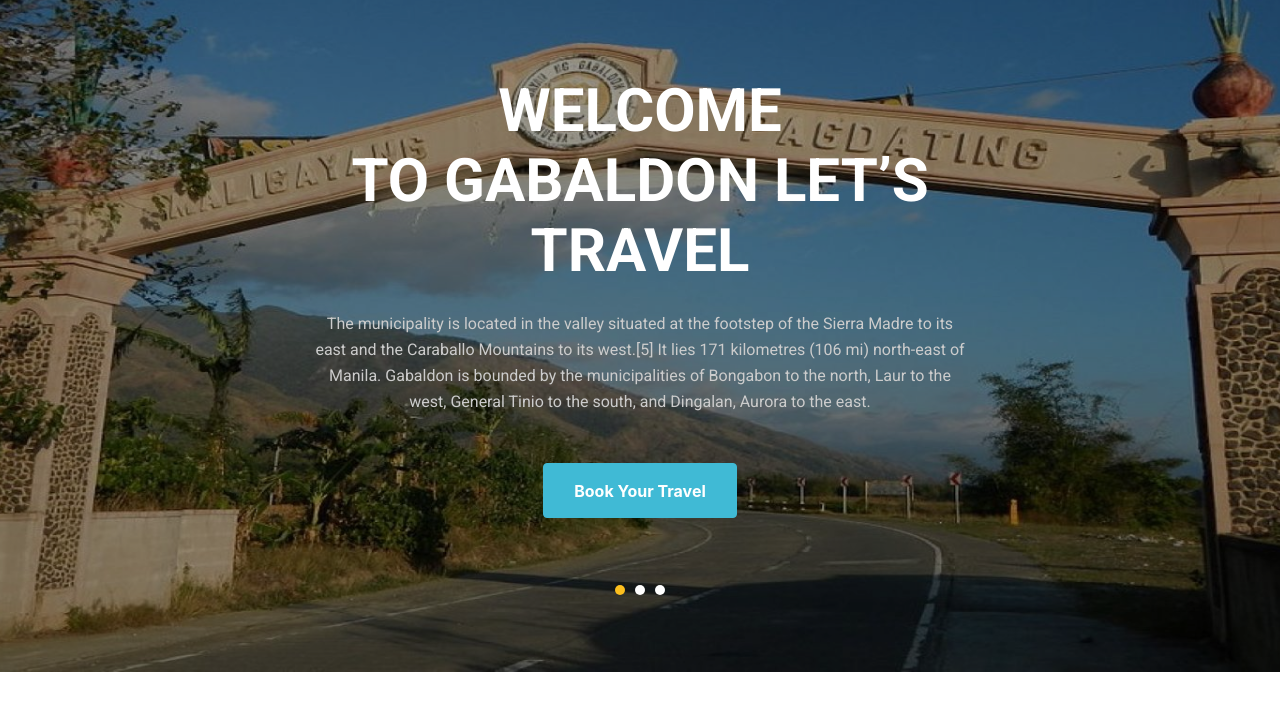
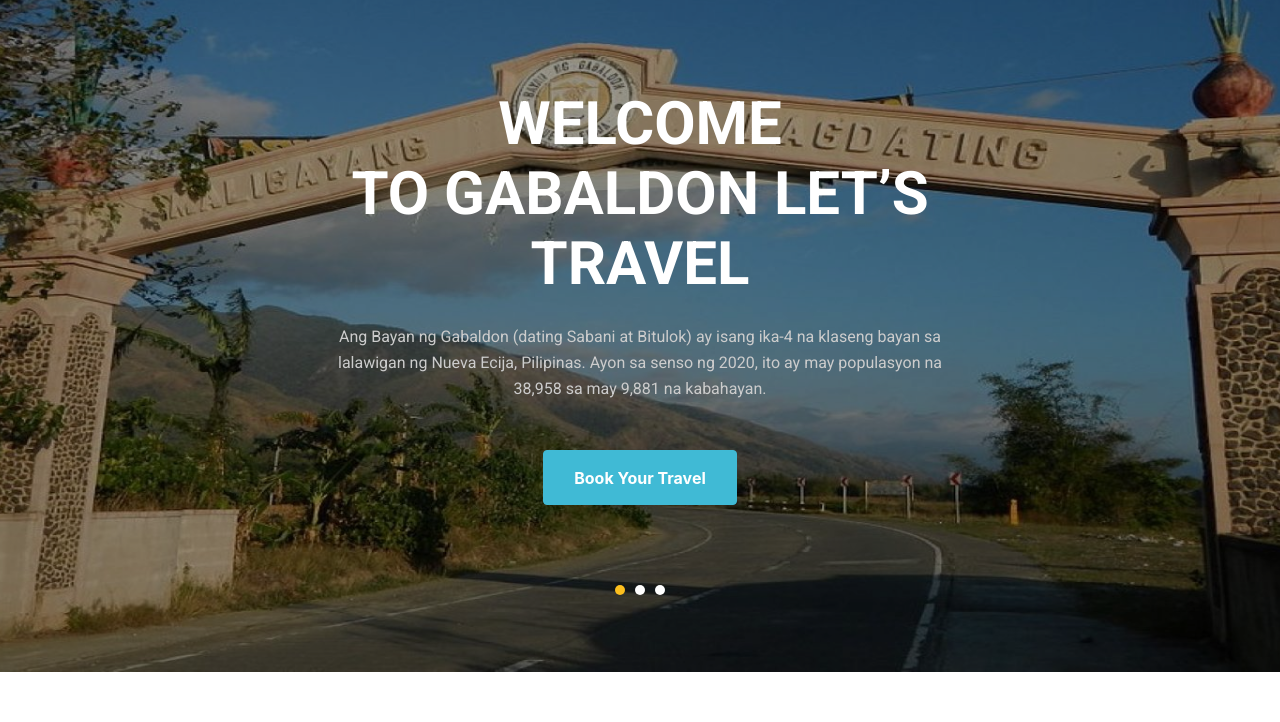
Before and after one commit to vincentmigueltiangco/FinalExam, a plain HTML site: page index.html in a window 1280 px wide. Shown: the part 78-800 px from the top of the page. Drawn offline with Linux system fonts and the light colour scheme.

Commit message:
index.html

```diff
--- a/index.html
+++ b/index.html
@@ -185,7 +185,7 @@ $(function () {
                 <div class="banner-info-bg mr-auto">
                   <h5>Welcome<br>
                     To Gabaldon Let’s Travel</h5>
-                  <p>The municipality is located in the valley situated at the footstep of the Sierra Madre to its east and the Caraballo Mountains to its west.[5] It lies 171 kilometres (106 mi) north-east of Manila. Gabaldon is bounded by the municipalities of Bongabon to the north, Laur to the west, General Tinio to the south, and Dingalan, Aurora to the east.</p>
+                  <p>Ang Bayan ng Gabaldon (dating Sabani at Bitulok) ay isang ika-4 na klaseng bayan sa lalawigan ng Nueva Ecija, Pilipinas. Ayon sa senso ng 2020, ito ay may populasyon na 38,958 sa may 9,881 na kabahayan.</p>
                   <a class="btn btn-theme2 mt-lg-5 mt-4" href="contact.html">Book Your Travel</a>
                 </div>
               </div>
```
